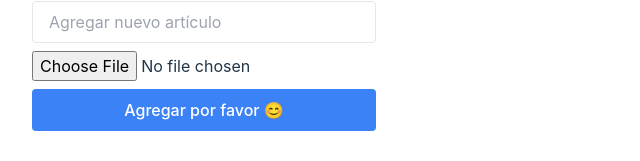
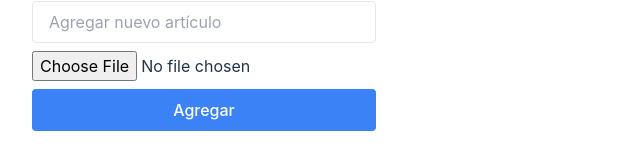
Before and after one commit to YefGav/TodoList-React, a React (Vite) app: page / in a window 1280 px wide. Shown: the part 331-492 px from the top of the page, without its empty margins (0-640 px from the left). Built offline with nearby package versions, Linux system fonts and the light colour scheme.

Commit message:
feat: add GitHub Actions deployment to S3 part3

```diff
--- a/src/components/AddTodo.jsx
+++ b/src/components/AddTodo.jsx
@@ -26,7 +26,7 @@ const AddTodo = ({ onAdd }) => {
         className="mt-2"
       />
       <button onClick={handleAdd} className="mt-2 bg-blue-500 text-white py-2 px-4 rounded">
-        Agregar por favor 😊
+        Agregar
       </button>
     </div>
   );
```
